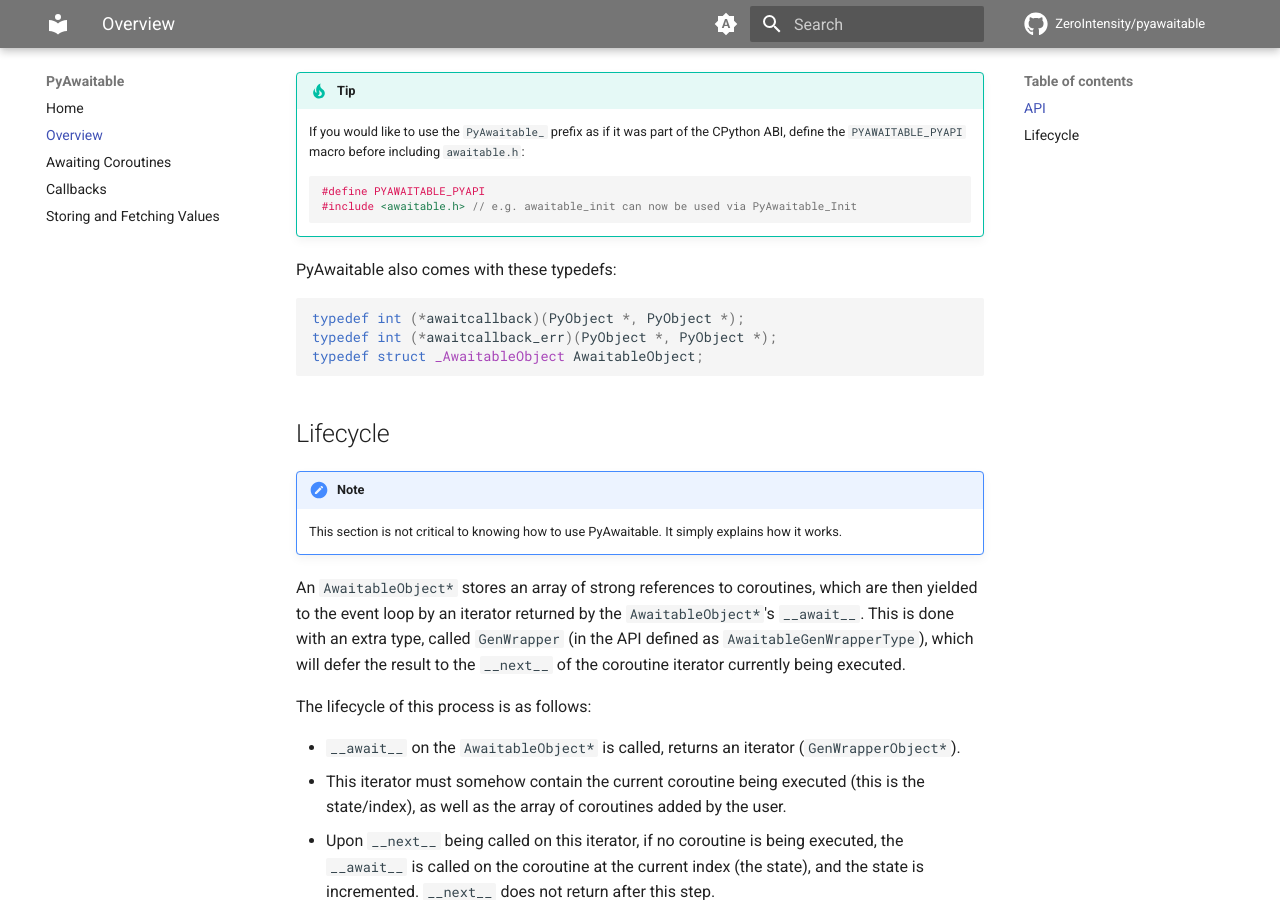
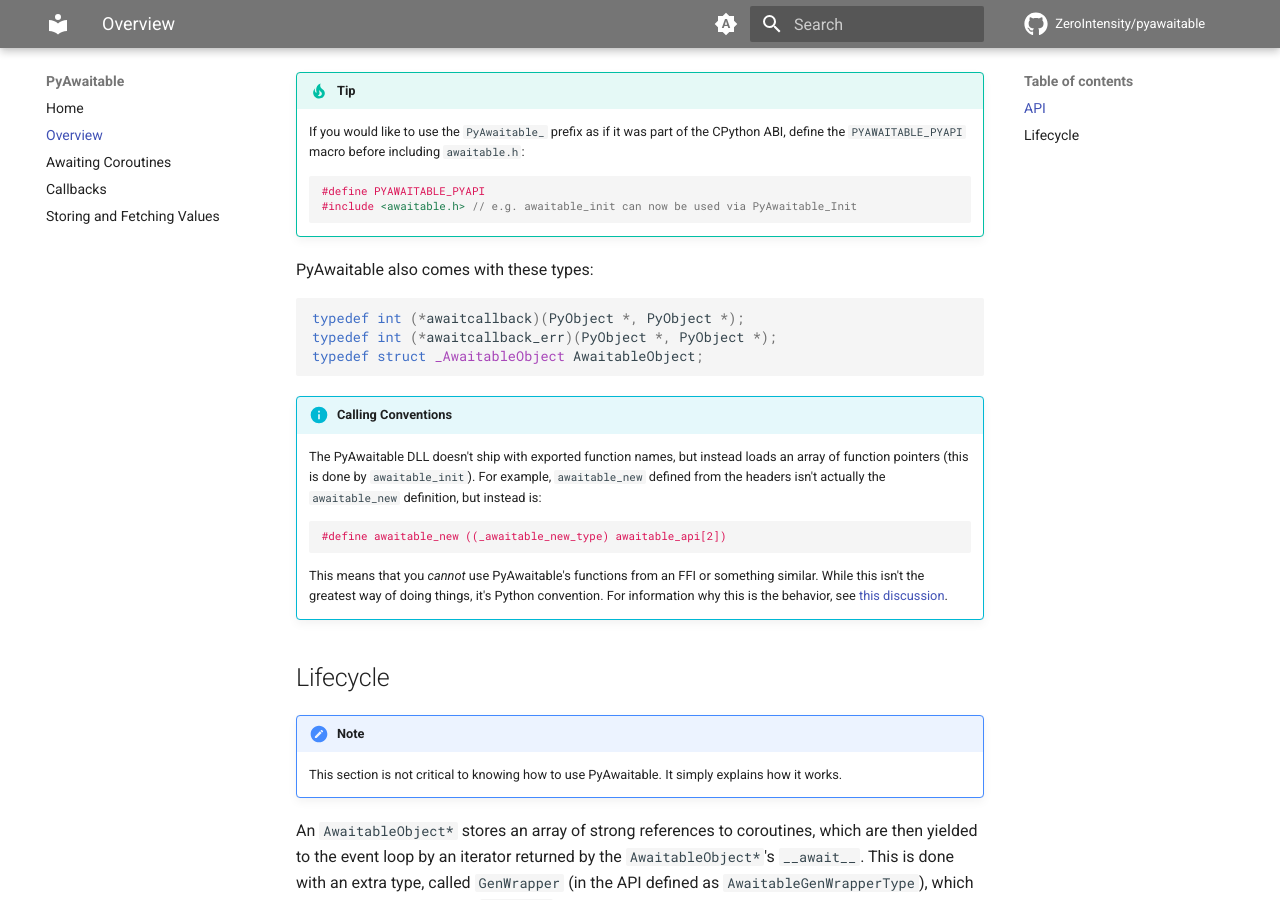
Before and after one commit to ZeroIntensity/pyawaitable, an MkDocs documentation site: the page built from docs/overview.md, in a window 1280 px wide and 900 px high, scrolled down 856 px. Built offline with MkDocs 1.6.1 and Material for MkDocs 9.7.7, drawn with Linux system fonts in a browser that asks for light colours; comment, search, counter and statistics services are not loaded.

Commit message:
Update overview.md

````diff
--- a/docs/overview.md
+++ b/docs/overview.md
@@ -32,13 +32,23 @@ The list of public functions is as follows:
     #include <awaitable.h> // e.g. awaitable_init can now be used via PyAwaitable_Init
     ```
 
-PyAwaitable also comes with these typedefs:
+PyAwaitable also comes with these types:
 
 ```c
 typedef int (*awaitcallback)(PyObject *, PyObject *);
 typedef int (*awaitcallback_err)(PyObject *, PyObject *);
 typedef struct _AwaitableObject AwaitableObject;
 ```
+
+!!! info "Calling Conventions"
+
+    The PyAwaitable DLL doesn't ship with exported function names, but instead loads an array of function pointers (this is done by `awaitable_init`). For example, `awaitable_new` defined from the headers isn't actually the `awaitable_new` definition, but instead is:
+
+    ```c
+    #define awaitable_new ((_awaitable_new_type) awaitable_api[2])
+    ```
+
+    This means that you *cannot* use PyAwaitable's functions from an FFI or something similar. While this isn't the greatest way of doing things, it's Python convention. For information why this is the behavior, see [this discussion](https://discuss.python.org/t/linking-against-installed-extension-modules/51710).
 
 ## Lifecycle
 
````
